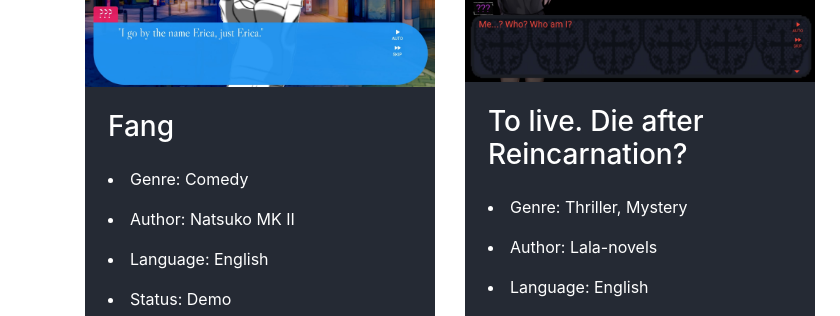
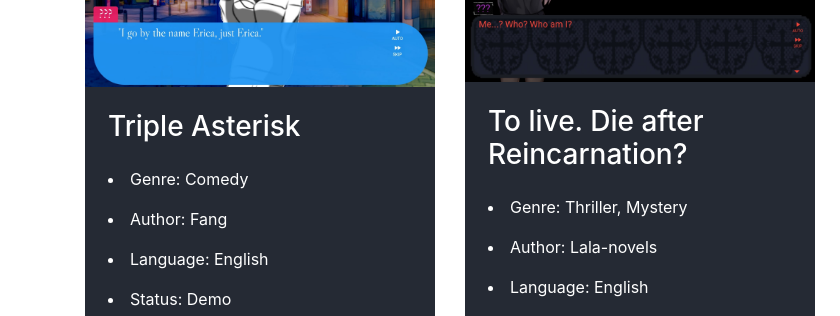
Before and after one commit to gingercat98/GC-kocho-blog.github.io, a plain HTML site: page index.html in a window 1280 px wide. Shown: the part 1181-1497 px from the top of the page, 0-840 px from the left. Drawn offline with nearby package versions, Linux system fonts and the light colour scheme; grey boxes are pictures that could not be loaded.

Commit message:
Update index.html

```diff
--- a/index.html
+++ b/index.html
@@ -169,11 +169,11 @@
 
           <div class="caption">
 
-            <h3> Fang</h3>
+            <h3> Triple Asterisk</h3>
             <div class="list"
             <ul>
               <li> Genre: Comedy  </li>
-              <li> Author: Natsuko MK II</li>
+              <li> Author: Fang</li>
               <li> Language: English</li>
               <li> Status: Demo</li>
               <li> About: </li>
```
